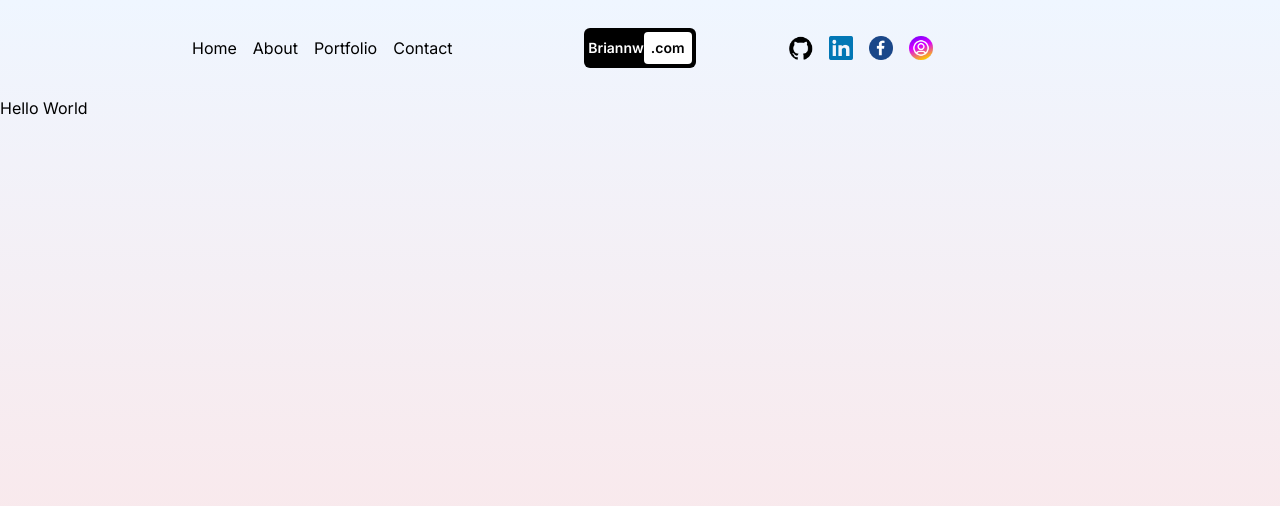
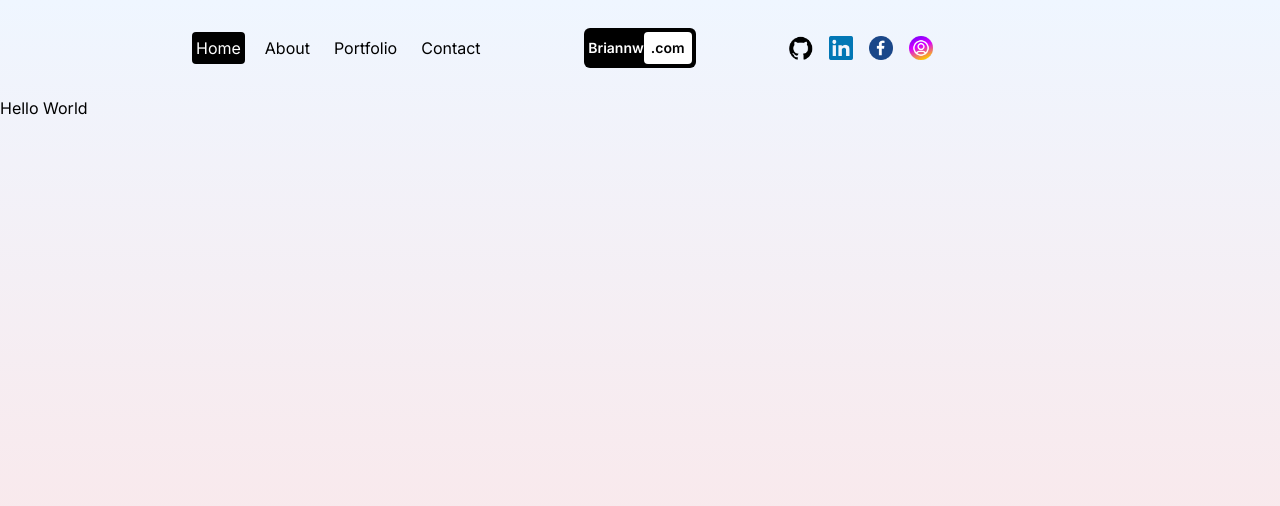
Before and after one commit to BrianNW/framer-portfolio01, a Next.js app: page / in a window 1280 px wide. Shown: the top 506 px of the page. Built offline with nearby package versions, Linux system fonts and the light colour scheme.

Commit message:
Update link bg color with a condition

```diff
--- a/src/components/navLink.jsx
+++ b/src/components/navLink.jsx
@@ -8,10 +8,10 @@ const NavLink = ({link}) => {
 
   const pathName = usePathname()
 
-  console.log(pathName)
+  // console.log(pathName)
 
   return (
-    <Link className='' href={link.url}>{link.title}</Link>
+    <Link className={`rounded p-1 ${pathName === link.url && "bg-black text-white" }`} href={link.url}>{link.title}</Link>
   )
 }
 
```
